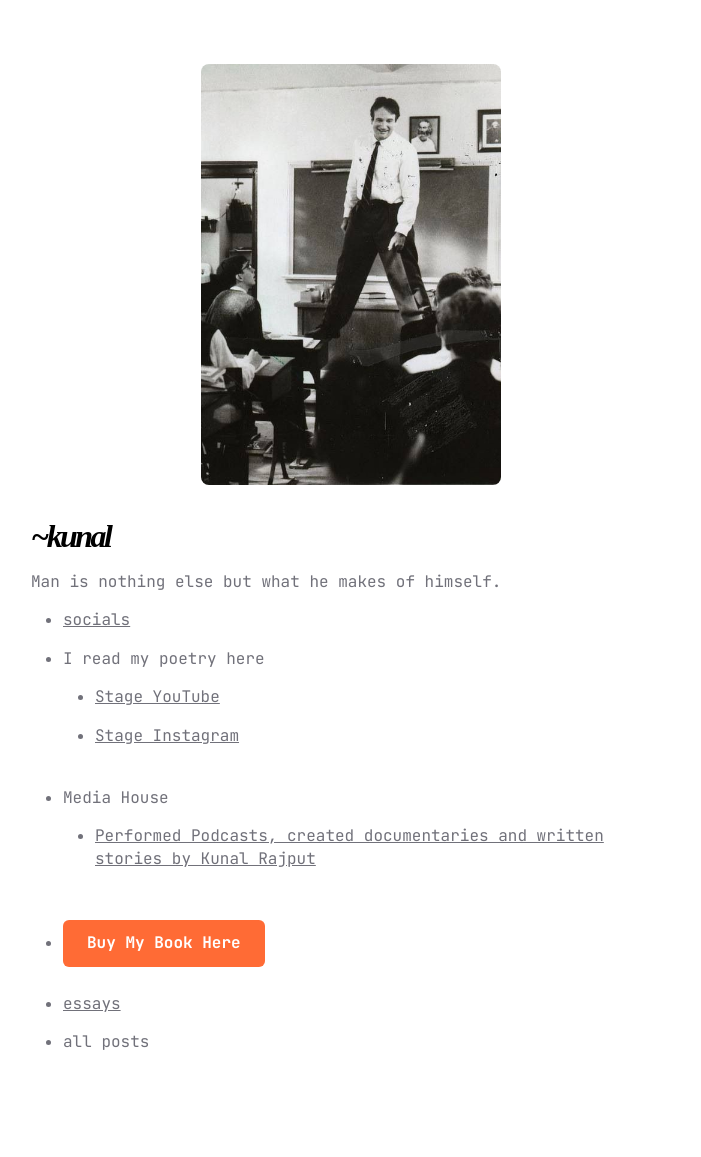
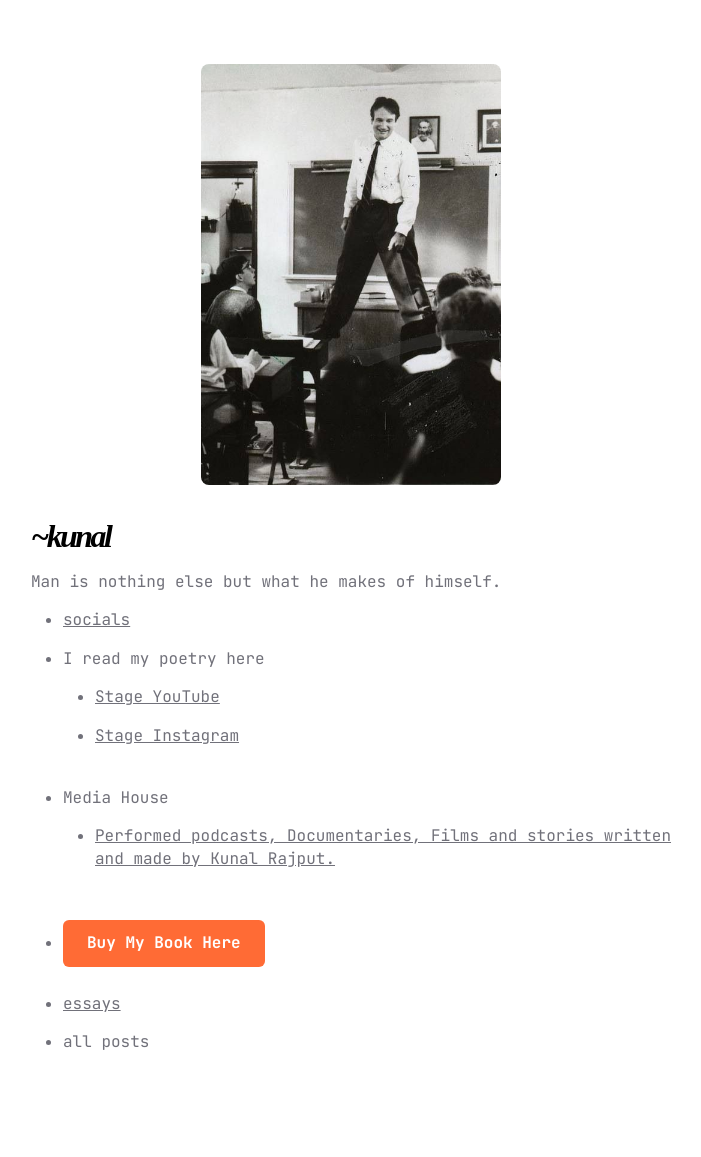
Before and after one commit to yagna2652/kunalrajput.ink, a Jekyll site: the page built from index.markdown, in a window 1280 px wide. Shown: the whole page, without its empty margins (289-990 px from the left). Built offline with Jekyll 4.4.1, drawn with Linux system fonts in a browser that asks for light colours; some web fonts are replaced.

Commit message:
Update Media House description and fix Instagram link
- Updated Media House description to include Films alongside podcasts, documentaries and stories
- Fixed typo in Instagram URL in socials.md

🤖 Generated with [Claude Code](https://claude.com/claude-code)

Co-Authored-By: Claude <noreply@anthropic.com>

```diff
--- a/_data/menu.yml
+++ b/_data/menu.yml
@@ -13,7 +13,7 @@ entries:
         url: https://www.instagram.com/stage.channel
   - title: Media House
     entries:
-      - title: Performed Podcasts, created documentaries and written stories by Kunal Rajput
+      - title: Performed podcasts, Documentaries, Films and stories written and made by Kunal Rajput.
         url: https://youtube.com/@poppedia
   - title: Buy My Book Here
     url: https://amzn.in/d/40WqfG8
```
Also changed, not shown: media-house.md (+1 -1 lines), socials.md (+1 -1 lines).
